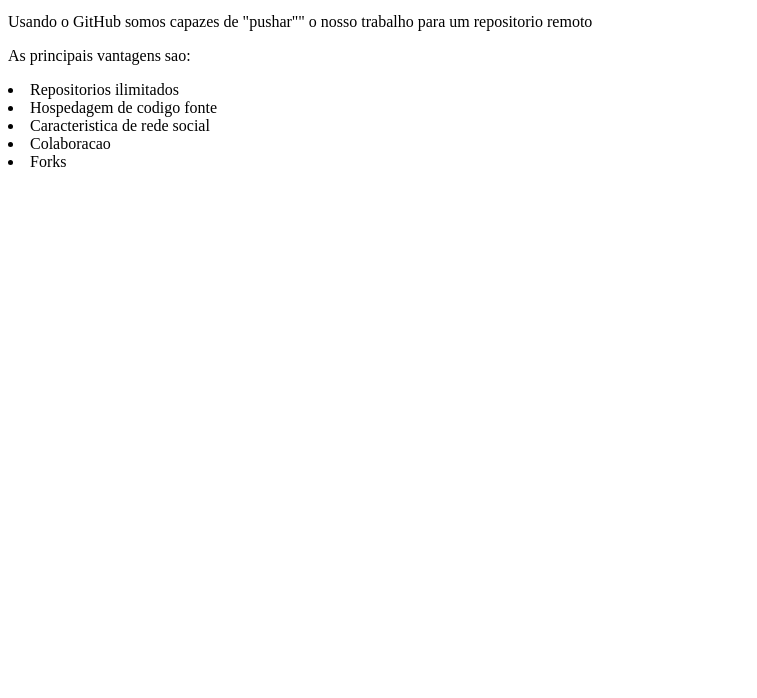
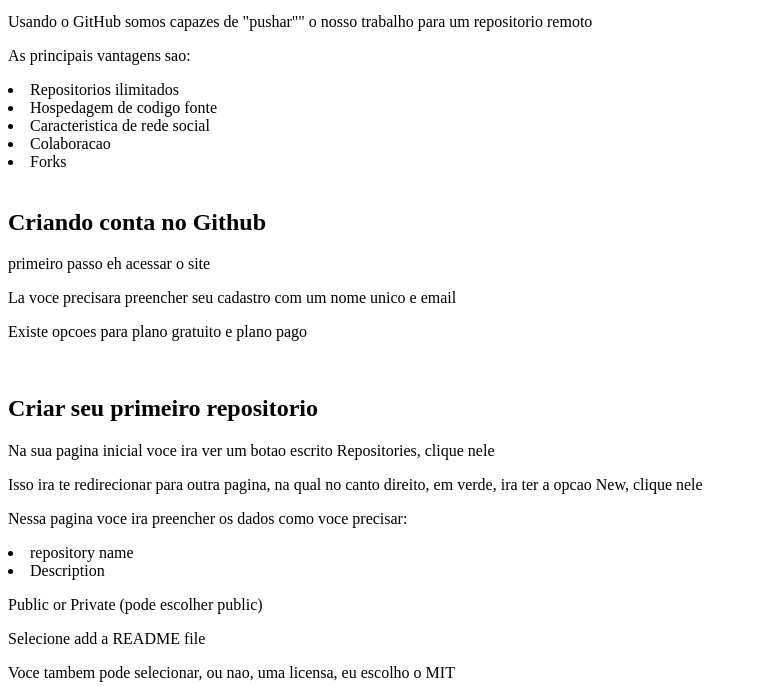
Before and after one commit to augustokk/Curso-Git-Github, a plain HTML site: page site-exemplo/index.html in a window 1280 px wide. Shown: the part 507-1205 px from the top of the page, without its empty margins (0-757 px from the left). Before the commit the page ends 800 px from the top, so only its background shows below. Drawn offline with Linux system fonts and the light colour scheme.

Commit message:
Update index.html

```diff
--- a/site-exemplo/index.html
+++ b/site-exemplo/index.html
@@ -28,6 +28,24 @@
     <li>Caracteristica de rede social</li>
     <li>Colaboracao</li>
     <li>Forks</li>
+    <br>
+
+    <h2>Criando conta no Github</h2>
+    <p> primeiro passo eh acessar o site <github class="com"></github></p>
+    <p>La voce precisara preencher seu cadastro com um nome unico e email</p>
+    <p>Existe opcoes para plano gratuito e plano pago</p>
+    <br>
+    <h2>Criar seu primeiro repositorio</h2>
+    <p>Na sua pagina inicial voce ira ver um botao escrito Repositories, clique nele</p>
+    <p>Isso ira te redirecionar para outra pagina, na qual no canto direito, em verde, ira ter a opcao New, clique nele</p>
+    <p>Nessa pagina voce ira preencher os dados como voce precisar:</p>
+    <li>repository name</li>
+    <li>Description</li>
+    <p>Public or Private (pode escolher public)</p>
+    <p>Selecione add a README file</p>
+    <p>Voce tambem pode selecionar, ou nao, uma licensa, eu escolho o MIT</p>
+
+
 
 </body>
 </html>
```
